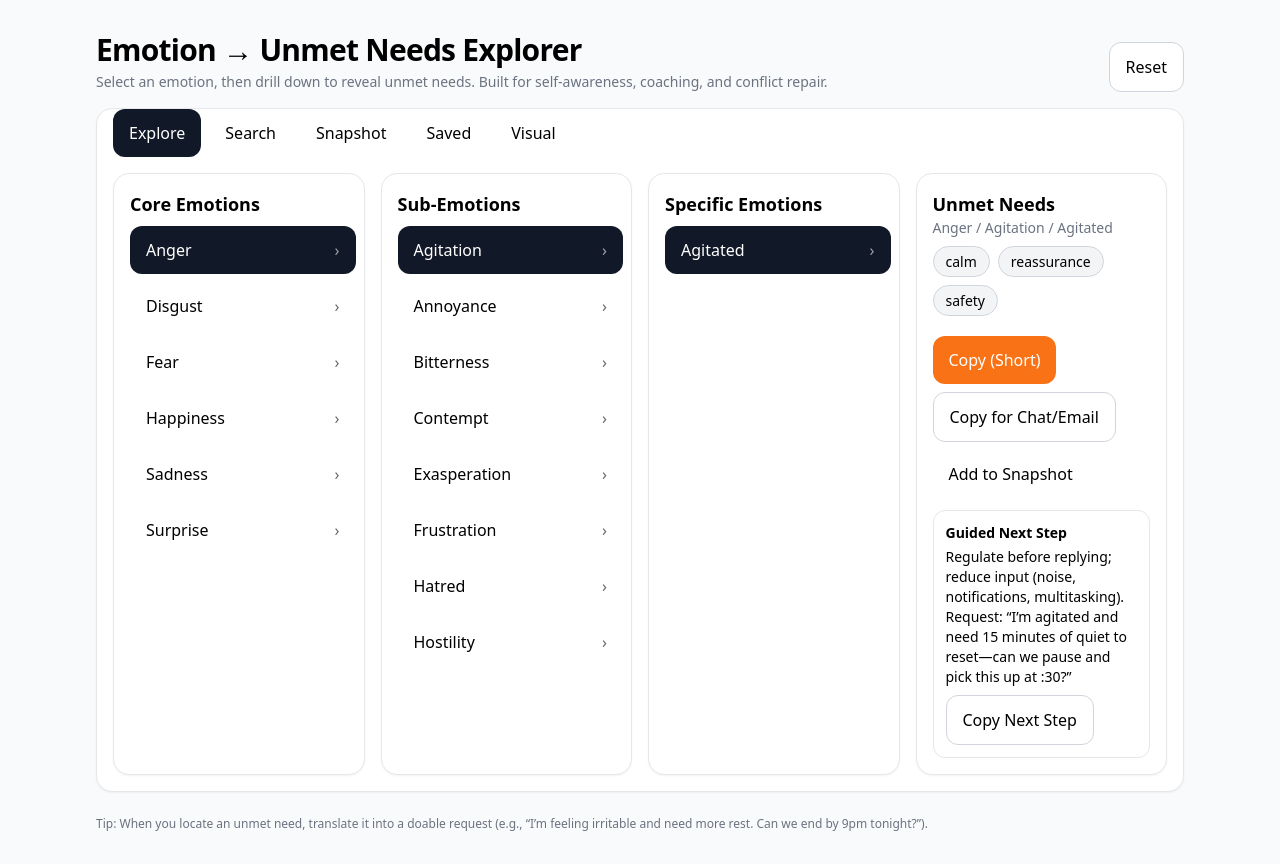
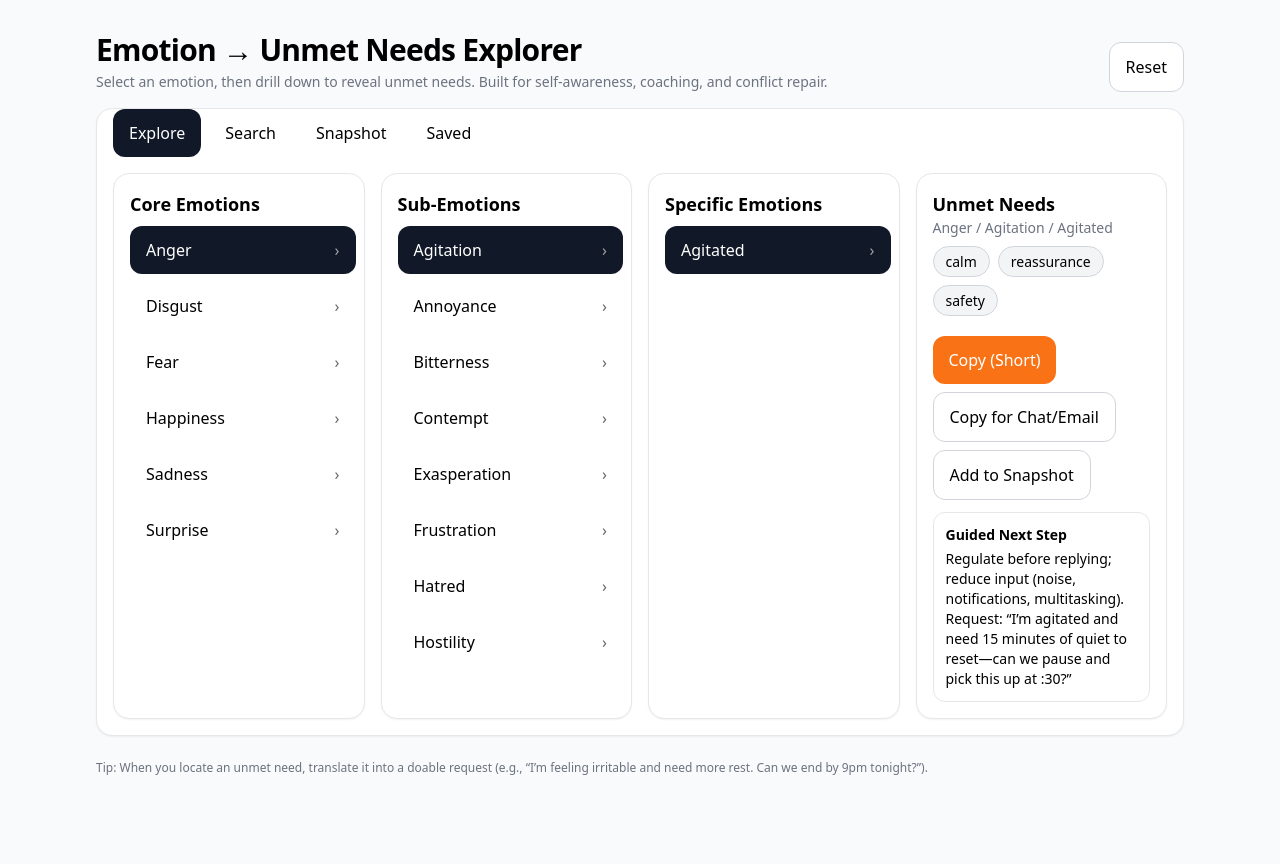
Before and after one commit to Agent5D-369/emotion-needs-explorer, a React (Vite) app: page / in a window 1280 px wide. After the commit the page ends 808 px from the top, so only its background shows below. Built offline with nearby package versions, Linux system fonts and the light colour scheme.

Commit message:
Add files via upload

```diff
--- a/src/App.jsx
+++ b/src/App.jsx
@@ -59,31 +59,38 @@ function Column({ title, items, selected, onSelect }) {
 }
 
 function NeedsPanel({ core, sub, specific, needs, onAddToSnapshot }) {
-  const [copied, setCopied] = useState(false);
-  const [copiedGuide, setCopiedGuide] = useState(false);
+  const [copiedShort, setCopiedShort] = useState(false);
+  const [copiedLong, setCopiedLong] = useState(false);
 
   const path = [core, sub, specific].filter(Boolean).join(" / ");
-  const shortPayload = `Feeling ${core} → ${sub} → ${specific}. Needs: ${needs.join(", ")}.`;
+  const guidance = guidanceFor({ core, sub, specific, needs });
+
+  // Short: feelings + needs + CC (no next steps)
+  const shortPayload = [
+    `Feeling ${core} → ${sub} → ${specific}. Needs: ${needs.join(", ")}.`,
+    "",
+    ATTR_LINE,
+  ].join("\n");
+
+  // Long: include Guided Next Step
   const longPayload = [
     `I am currently feeling ${core}, ${sub}, and ${specific}.`,
     `My current related emotional needs are ${needs.join(", ")}.`,
     "",
-    "Tip: Translate these feelings and unmet needs into a doable request:",
-    `Example: “I'm feeling ${core} and need more rest. Can we end by 9pm tonight?”).`,
+    "Guided Next Step:",
+    guidance,
     "",
     ATTR_LINE,
   ].join("\n");
 
-  const guidance = guidanceFor({ core, sub, specific, needs });
-
-  const doCopy = async (payload, which = "main") => {
+  const doCopy = async (payload, which) => {
     const ok = await copyText(payload);
-    if (which === "guide") {
-      setCopiedGuide(!!ok);
-      window.setTimeout(() => setCopiedGuide(false), 1500);
+    if (which === "short") {
+      setCopiedShort(!!ok);
+      window.setTimeout(() => setCopiedShort(false), 1500);
     } else {
-      setCopied(!!ok);
-      window.setTimeout(() => setCopied(false), 1500);
+      setCopiedLong(!!ok);
+      window.setTimeout(() => setCopiedLong(false), 1500);
     }
   };
 
@@ -98,17 +105,21 @@ function NeedsPanel({ core, sub, specific, needs, onAddToSnapshot }) {
           <>
             <div className="flex flex-wrap gap-2">{needs.map((n) => <span key={n} className="badge">{n}</span>)}</div>
             <div className="flex gap-2 pt-2 items-center flex-wrap">
-              <Button variant="copy" onClick={() => doCopy(shortPayload)}>{copied ? "✓ Copied" : "Copy (Short)"}</Button>
-              <Button variant="outline" onClick={() => doCopy(longPayload)}>Copy for Chat/Email</Button>
-              <Button variant="ghost" onClick={onAddToSnapshot}>Add to Snapshot</Button>
+              <Button variant="copy" onClick={() => doCopy(shortPayload, "short")}>
+                {copiedShort ? "✓ Copied" : "Copy (Short)"}
+              </Button>
+              <Button variant="outline" onClick={() => doCopy(longPayload, "long")}>
+                {copiedLong ? "✓ Copied" : "Copy for Chat/Email"}
+              </Button>
+              {/* Outline style per request */}
+              <Button variant="outline" onClick={onAddToSnapshot}>
+                Add to Snapshot
+              </Button>
             </div>
 
             <div className="mt-2 p-3 rounded-xl border bg-white/60">
               <div className="text-sm font-semibold mb-1">Guided Next Step</div>
               <p className="text-sm">{guidance}</p>
-              <div className="pt-2">
-                <Button variant="outline" onClick={() => doCopy(guidance, "guide")}>{copiedGuide ? "✓ Copied" : "Copy Next Step"}</Button>
-              </div>
             </div>
           </>
         ) : <p className="muted">No needs selected yet.</p>}
@@ -120,7 +131,7 @@ function NeedsPanel({ core, sub, specific, needs, onAddToSnapshot }) {
 // highlight helper for Search results
 function highlight(text, q) {
   if (!q) return text;
-  const parts = String(text).split(new RegExp(`(${q.replace(/[.*+?^${}()|[\]\\]/g, "\\$&")})`, "ig"));
+  const parts = String(text).split(new RegExp(`(${q.replace(/[.*+?^${}()|[\\]\\\\]/g, "\\\\$&")})`, "ig"));
   return parts.map((part, i) => part.toLowerCase() === q.toLowerCase() ? <mark key={i} className="hl">{part}</mark> : <React.Fragment key={i}>{part}</React.Fragment>);
 }
 
@@ -128,7 +139,7 @@ export default function App() {
   const rows = useMemo(() => toRows(), []);
   const cores = useMemo(() => Object.keys(EMOTION_DATA), []);
 
-  const [tab, setTab] = useState("explore"); // explore | search | snapshot | saved | visual
+  const [tab, setTab] = useState("explore"); // explore | search | snapshot | saved
   const [search, setSearch] = useState("");
   const [core, setCore] = useState("Anger");
   const [sub, setSub] = useState(Object.keys(EMOTION_DATA["Anger"] || {})[0]);
@@ -173,20 +184,29 @@ export default function App() {
     return Array.from(all);
   }, [snapshot]);
 
+  // Short snapshot: summary + CC
   const snapshotShort = useMemo(() => {
     const items = snapshot.map(s => `${s.core} → ${s.sub} → ${s.specific}`).join("; ");
-    return `Emotional snapshot: ${items}. Needs: ${snapshotNeeds.join(", ")}.`;
+    return [
+      `Emotional snapshot: ${items}. Needs: ${snapshotNeeds.join(", ")}.`,
+      "",
+      ATTR_LINE
+    ].join("\n");
   }, [snapshot, snapshotNeeds]);
 
+  // Reflection snapshot: include per-item Guided Next Steps (replaces generic tip)
   const snapshotLong = useMemo(() => {
     const lines = snapshot.map(s => `• ${s.core} / ${s.sub} / ${s.specific}: needs ${s.needs.join(", ")}`);
+    const steps = snapshot.map(s => `• ${s.core} / ${s.sub} / ${s.specific}: ${guidanceFor(s)}`);
     return [
       "Emotional snapshot",
       ...lines,
       "",
       `Converging unmet needs: ${snapshotNeeds.join(", ")}`,
       "",
-      "Next Step: Translate one need into a specific request you can make today.",
+      "Next Steps:",
+      ...steps,
+      "",
       ATTR_LINE
     ].join("\n");
   }, [snapshot, snapshotNeeds]);
@@ -224,11 +244,12 @@ export default function App() {
             <button className={`btn ${tab==='search' ? 'btn-primary' : 'btn-ghost'}`} onClick={() => setTab('search')}>Search</button>
             <button className={`btn ${tab==='snapshot' ? 'btn-primary' : 'btn-ghost'}`} onClick={() => setTab('snapshot')}>Snapshot</button>
             <button className={`btn ${tab==='saved' ? 'btn-primary' : 'btn-ghost'}`} onClick={() => setTab('saved')}>Saved</button>
-            <button className={`btn ${tab==='visual' ? 'btn-primary' : 'btn-ghost'}`} onClick={() => setTab('visual')}>Visual</button>
+            {/* Visual tab removed */}
           </div>
 
           {tab === 'explore' && (
             <>
+              {/* Mobile pickers */}
               <div className="block md:hidden space-y-3">
                 <div>
                   <label className="text-xs uppercase tracking-wide muted">Core Emotion</label>
@@ -253,6 +274,7 @@ export default function App() {
                 </div>
               </div>
 
+              {/* Desktop columns */}
               <div className="hidden md:grid grid-cols-4 gap-4">
                 <Column title="Core Emotions" items={cores} selected={core} onSelect={setCore} />
                 <Column title="Sub-Emotions" items={subs} selected={sub} onSelect={setSub} />
@@ -272,14 +294,24 @@ export default function App() {
               <div className="max-h-[60vh] overflow-auto pr-2 space-y-2">
                 {filtered.map((r) => {
                   const path = `${r.core} › ${r.sub} › ${r.specific}`;
-                  const short = `Feeling ${r.core} → ${r.sub} → ${r.specific}. Needs: ${r.needs.join(", ")}.`;
+                  const guidance = guidanceFor({ core: r.core, sub: r.sub, specific: r.specific, needs: r.needs });
+
+                  const short = [
+                    `Feeling ${r.core} → ${r.sub} → ${r.specific}. Needs: ${r.needs.join(", ")}.`,
+                    "",
+                    ATTR_LINE
+                  ].join("\n");
+
                   const long = [
                     `I am currently feeling ${r.core}, ${r.sub}, and ${r.specific}.`,
-                    `My related emotional needs are ${r.needs.join(", ")}.`,
+                    `My current related emotional needs are ${r.needs.join(", ")}.`,
                     "",
-                    "Next Step: Translate one need into a specific request.",
+                    "Guided Next Step:",
+                    guidance,
+                    "",
                     ATTR_LINE
                   ].join("\n");
+
                   return (
                     <div key={path} className="p-3 rounded-xl border hover:bg-gray-50 transition">
                       <div className="flex items-center gap-2 text-sm">
@@ -297,7 +329,8 @@ export default function App() {
                         <button className="btn btn-primary" onClick={() => { setCore(r.core); setSub(r.sub); setSpecific(r.specific); setTab('explore'); }}>View in Explorer</button>
                         <button className="btn btn-copy" onClick={() => copyText(short)}>Copy (Short)</button>
                         <button className="btn btn-outline" onClick={() => copyText(long)}>Copy for Chat/Email</button>
-                        <button className="btn btn-ghost" onClick={() => setSnapshot((prev) => prev.some(p => p.core===r.core && p.sub===r.sub && p.specific===r.specific) ? prev : [...prev, r])}>Add to Snapshot</button>
+                        {/* Outline style for snapshot add */}
+                        <button className="btn btn-outline" onClick={() => setSnapshot((prev) => prev.some(p => p.core===r.core && p.sub===r.sub && p.specific===r.specific) ? prev : [...prev, r])}>Add to Snapshot</button>
                       </div>
                     </div>
                   );
@@ -362,19 +395,6 @@ export default function App() {
             </div>
           )}
 
-          {tab === 'visual' && (
-            <div className="space-y-3">
-              <p className="muted">Tap a core emotion to focus; this simple visual can be replaced with a radial wheel later.</p>
-              <div className="grid grid-cols-2 md:grid-cols-3 gap-3">
-                {cores.map(c => (
-                  <button key={c} className={`p-6 rounded-2xl border text-lg font-semibold transition ${c===core ? 'bg-blue-100 border-blue-300' : 'hover:bg-gray-50'}`} onClick={() => { setCore(c); setTab('explore'); }}>
-                    {c}
-                  </button>
-                ))}
-              </div>
-            </div>
-          )}
-
         </div>
       </div>
 
```
